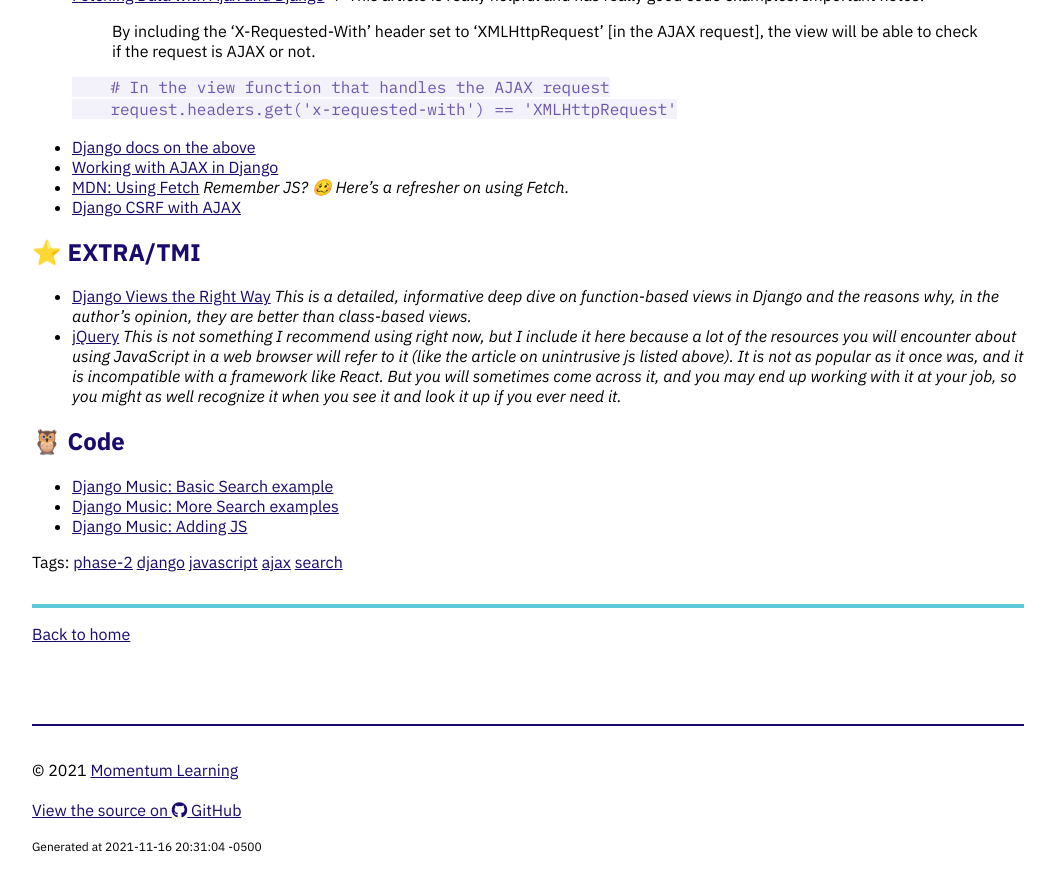
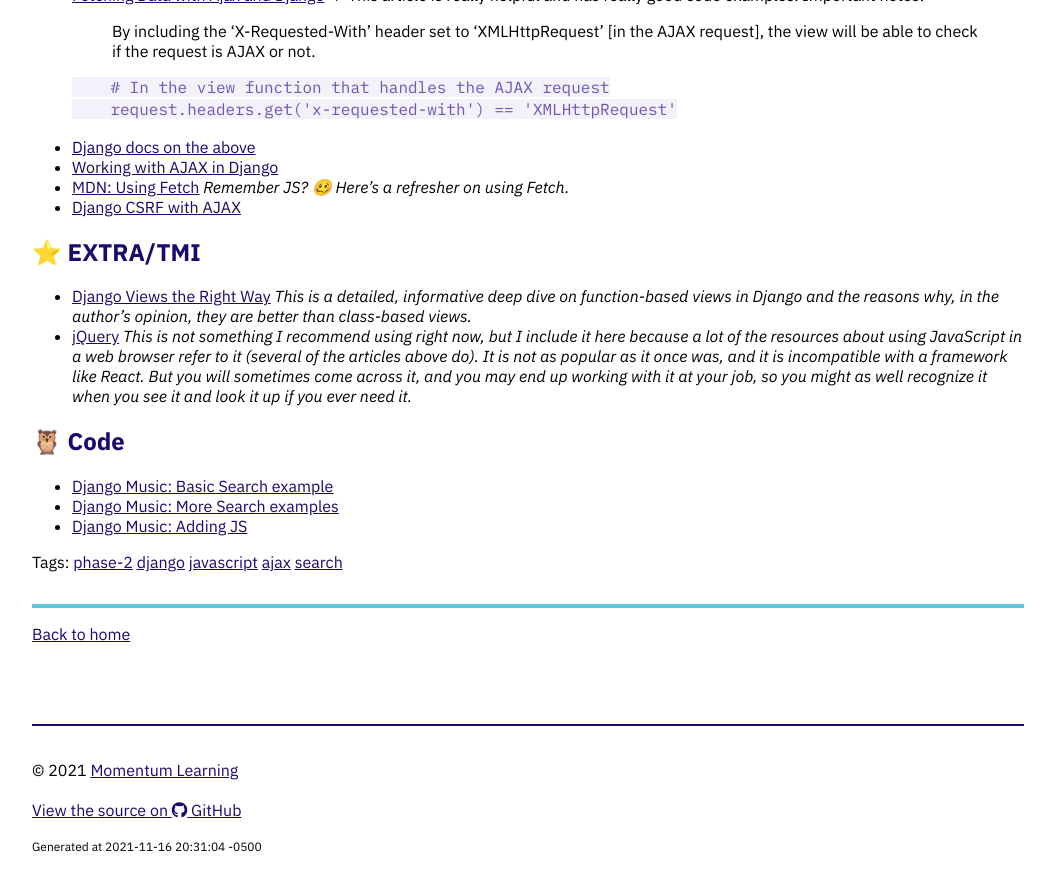
Before and after one commit to Momentum-Team-10/momentum-team-10.github.io, a Jekyll site: the page built from _posts/2021-11-16-django-and-js.md, in a window 1280 px wide and 900 px high, scrolled down 998 px. Shown: the top 891 px of the window, without its empty margins (112-1167 px from the left). Built offline with Jekyll 4.4.1, drawn with Linux system fonts in a browser that asks for light colours; nearby versions of some CDN libraries.

Commit message:
Update text to match updated resources

```diff
--- a/_posts/2021-11-16-django-and-js.md
+++ b/_posts/2021-11-16-django-and-js.md
@@ -49,7 +49,7 @@ Setting a breakpoint can help you figure out what code you need in your views!
 ## ⭐ EXTRA/TMI
 
 - [Django Views the Right Way](https://spookylukey.github.io/django-views-the-right-way/the-pattern.html) _This is a detailed, informative deep dive on function-based views in Django and the reasons why, in the author's opinion, they are better than class-based views._
-- [jQuery](https://jquery.com/) _This is not something I recommend using right now, but I include it here because a lot of the resources you will encounter about using JavaScript in a web browser will refer to it (like the article on unintrusive js listed above). It is not as popular as it once was, and it is incompatible with a framework like React. But you will sometimes come across it, and you may end up working with it at your job, so you might as well recognize it when you see it and look it up if you ever need it._
+- [jQuery](https://jquery.com/) _This is not something I recommend using right now, but I include it here because a lot of the resources about using JavaScript in a web browser refer to it (several of the articles above do). It is not as popular as it once was, and it is incompatible with a framework like React. But you will sometimes come across it, and you may end up working with it at your job, so you might as well recognize it when you see it and look it up if you ever need it._
 
 ## 🦉 Code
 
```
